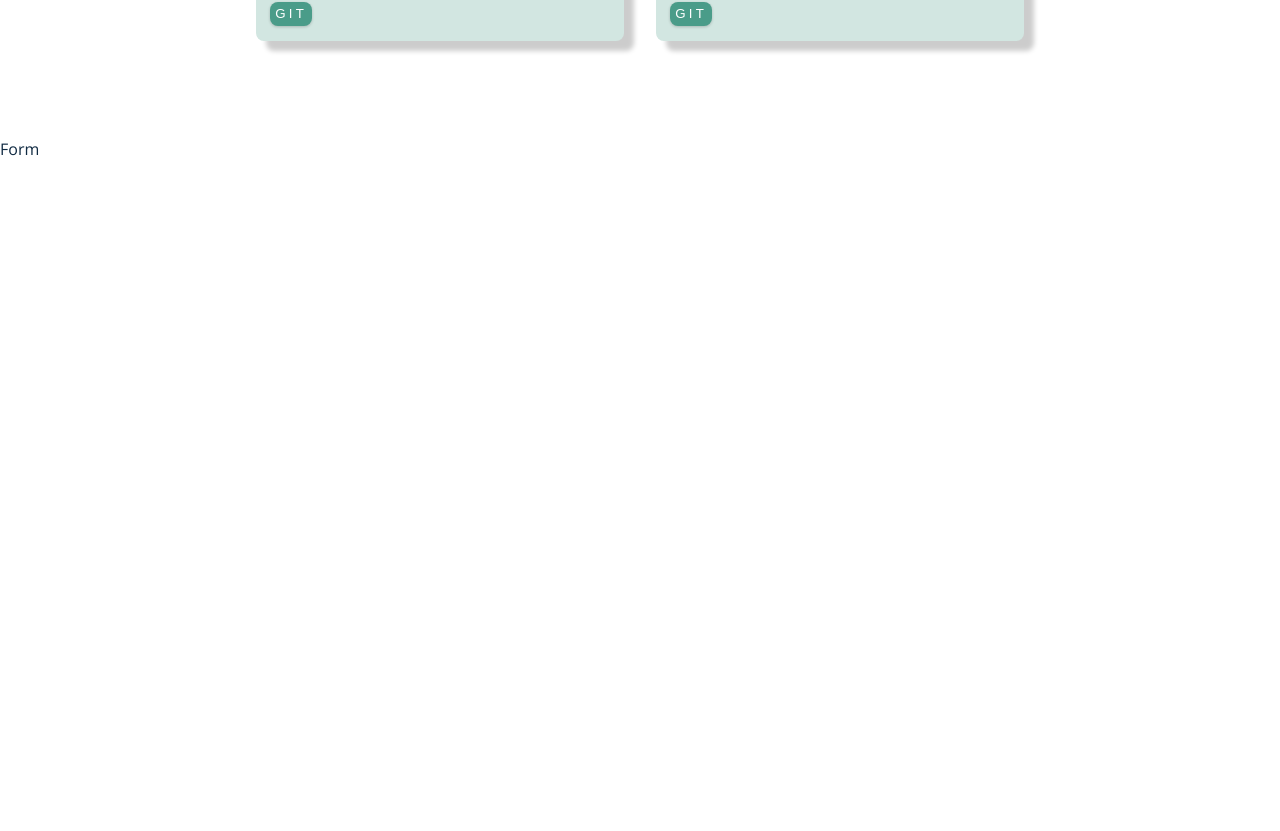
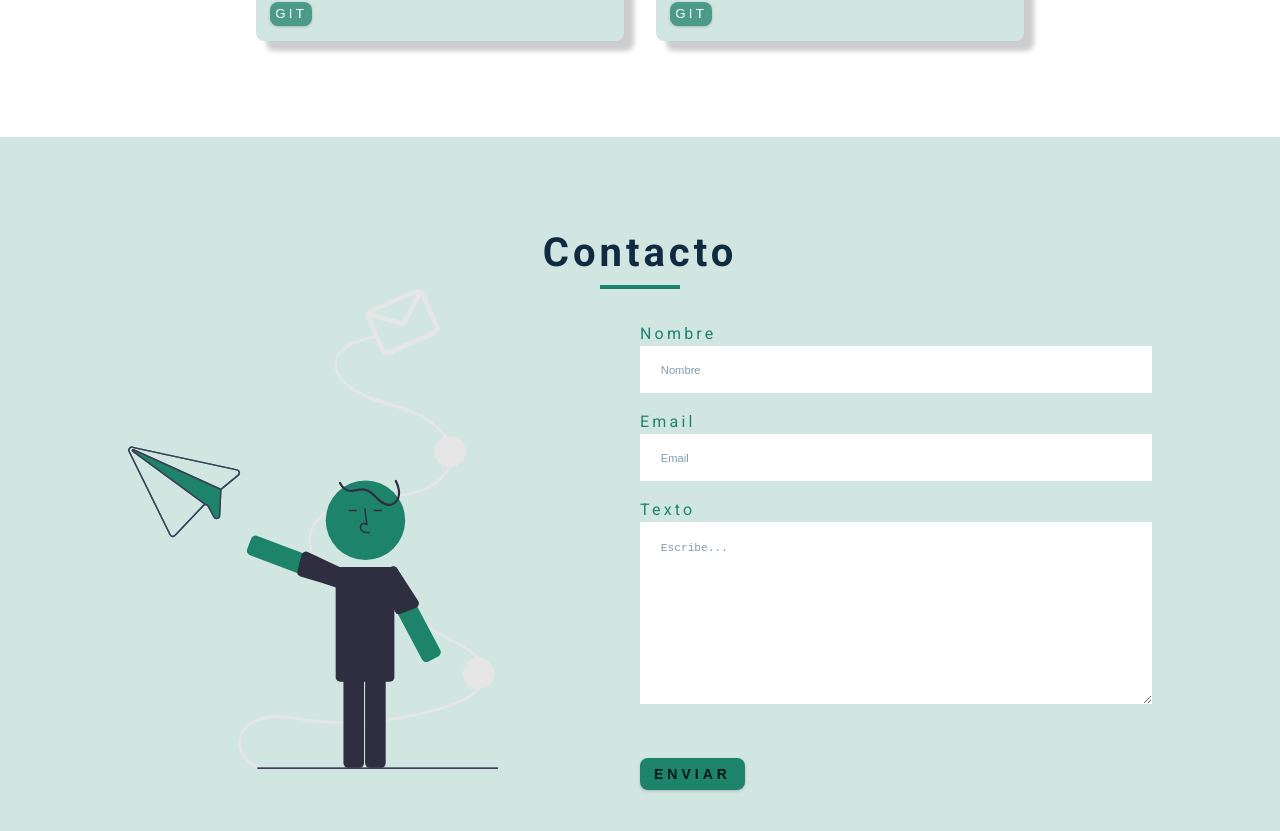
Before and after one commit to Ciriero/Personal_web, a React (Create React App) app: page / in a window 1280 px wide. Shown: the part 5727-6558 px from the top of the page. Before the commit the page ends 5888 px from the top, so only its background shows below. Built offline with nearby package versions, Linux system fonts and the light colour scheme.

Commit message:
added form and styles whithot funcionality

```diff
--- a/src/components/Form.js
+++ b/src/components/Form.js
@@ -1,9 +1,53 @@
-import React from 'react'
+import React from "react";
+import { WrapperForm, FormCenter, FormInfo } from "../styles/Form.styles";
 
 const Form = () => {
   return (
-    <div>Form</div>
-  )
-}
+    <WrapperForm>
+      <div className="form-title">
+        <h2>Contacto</h2>
+        <div className="underline udl"></div>
+      </div>
+      <FormCenter>
+        <article className="form-img">
+          <img src="../../../utils/email.svg" alt="" className="form-photo" />
+        </article>
+        <FormInfo className="form-info">
+          <form action="">
+            <label htmlFor="name" className="label-name">
+              Nombre
+            </label>
+            <input
+              type="text"
+              name="name"
+              className="input-name"
+              placeholder="Nombre"
+            />
+            <label htmlFor="email" className="label-email">
+              Email
+            </label>
+            <input
+              type="email"
+              name="email"
+              className="input-email"
+              placeholder="Email"
+            />
+            <label htmlFor="msg" className="label-text">
+              Texto
+            </label>
+            <textarea
+              name="message"
+              cols="30"
+              rows="10"
+              className="input-text"
+              placeholder="Escribe..."
+            ></textarea>
+            <button className="btn btn-form">Enviar</button>
+          </form>
+        </FormInfo>
+      </FormCenter>
+    </WrapperForm>
+  );
+};
 
-export default Form
+export default Form;
--- a/src/styles/Form.styles.js
+++ b/src/styles/Form.styles.js
@@ -1 +1,72 @@
 import styled from "styled-components";
+
+export const WrapperForm = styled.section`
+  background-color: var(--clr-primary-9);
+  padding: 6rem 1rem;
+  .form-title {
+    text-align: center;
+  }
+  .udl {
+    margin: 0 auto;
+  }
+`;
+export const FormCenter = styled.div`
+  max-width: 1100px;
+  width: 80vw;
+  margin: 0 auto;
+  display: grid;
+  .form-img {
+    justify-self: center;
+  }
+  .form-photo {
+    max-width: 25rem;
+    max-height: 30rem;
+    object-fit: cover;
+  }
+  @media screen and (min-width: 800px) {
+    grid-template-columns: 1fr 1fr;
+    .form-img {
+      margin-left: 0rem;
+      justify-self: start;
+
+    }
+  }
+`;
+
+export const FormInfo = styled.article`
+  display: flex;
+  flex-direction: column;
+  align-items: center;
+  justify-content: flex-end;
+  margin-top: 2rem;
+  .label-name,
+  .input-name,
+  .label-email,
+  .input-email {
+    margin-bottom: 1rem;
+  }
+  label {
+    letter-spacing: 0.2rem;
+    font-family: var(--ff-primary);
+    color: var(--clr-primary-5)
+  }
+
+  input {
+
+  }
+  textarea,
+  input {
+    width: 100%;
+    border: none;
+   padding: 1rem;
+   outline: none;
+    ::placeholder{
+        color: var(--clr-grey-6);
+        font-size: 0.7rem;
+        padding: 0.3rem;
+    }
+  }
+  .btn-form {
+    margin-bottom: 0.5rem;
+  }
+`;
--- a/src/styles/Timeline.styles.js
+++ b/src/styles/Timeline.styles.js
@@ -2,7 +2,7 @@ import styled from "styled-components";
 
 export const WrapperTimeline = styled.section`
   background-color: var(--clr-primary-9);
-  padding: 6rem 1em;
+  padding: 6rem 1rem;
   .timeline-title {
     text-align: center;
     margin-bottom: 5rem;
```
